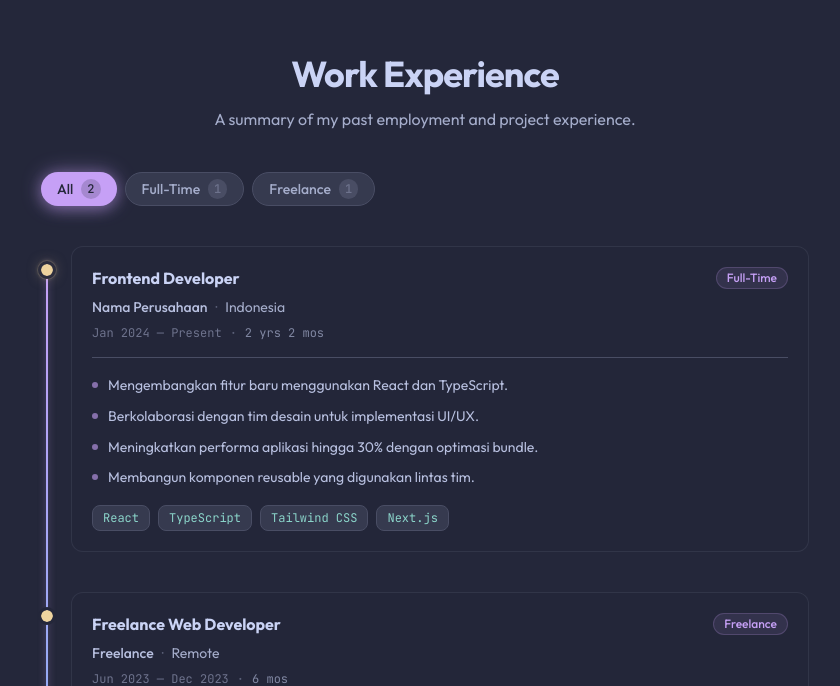
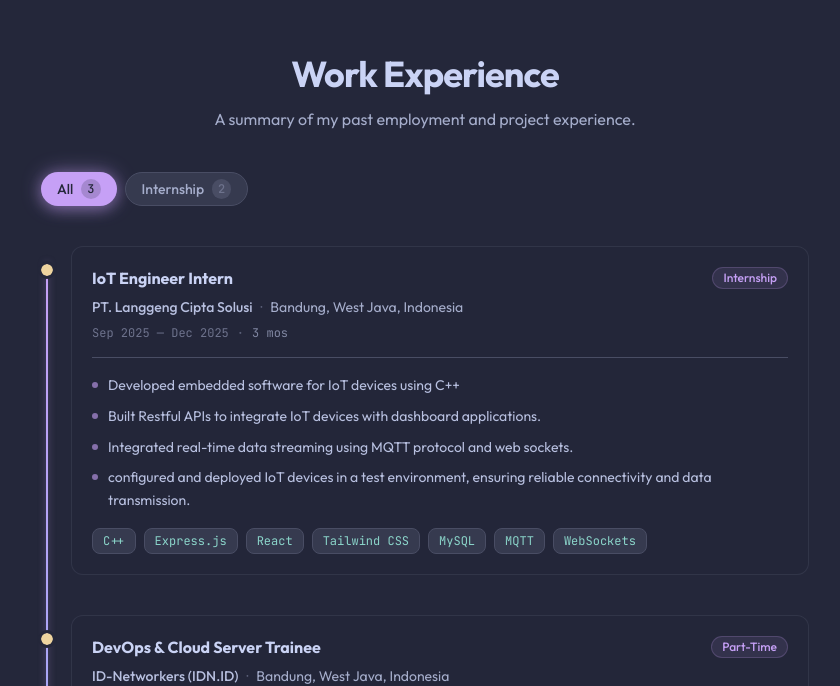
Before and after one commit to azrilpramudia/personal-website, a Next.js app: page / in a window 1280 px wide. Shown: the part 2114-2800 px from the top of the page, without its empty margins (215-1055 px from the left). Built offline with nearby package versions, Linux system fonts and the light colour scheme.

Commit message:
chore: change project, experience & types

```diff
--- a/src/components/layout/Footer.tsx
+++ b/src/components/layout/Footer.tsx
@@ -43,11 +43,11 @@ export default function Footer() {
             className="flex flex-col items-center md:items-start cursor-pointer group"
           >
             <span className="font-mono text-macchiato-text text-sm font-semibold tracking-wider group-hover:text-macchiato-lavender transition-colors">
-              {personalInfo.username}.dev
+              {personalInfo.username}
             </span>
-            <span className="text-macchiato-overlay0 text-xs mt-0.5">
+            {/* <span className="text-macchiato-overlay0 text-xs mt-0.5">
               {personalInfo.title}
-            </span>
+            </span> */}
           </button>
 
           {/* Nav links */}
--- a/src/components/sections/Contact.tsx
+++ b/src/components/sections/Contact.tsx
@@ -10,7 +10,6 @@ import {
   CopyIcon,
   CheckIcon,
   MapPinIcon,
-  ClockIcon,
 } from "@/src/components/ui/Icons";
 import { personalInfo } from "@/src/data/index";
 
@@ -222,11 +221,6 @@ export default function Contact() {
             <MapPinIcon size={14} />
             Located in Bandung, West Java, Indonesia
           </span>
-          <span className="hidden sm:block text-macchiato-surface2">·</span>
-          <span className="inline-flex items-center gap-1.5 text-xs font-mono text-macchiato-overlay0">
-            <ClockIcon size={14} />
-            Active 08.00 – 00.00 WIB
-          </span>
         </motion.div>
       </div>
     </section>
--- a/src/components/sections/Experience.tsx
+++ b/src/components/sections/Experience.tsx
@@ -14,7 +14,13 @@ import { experiences } from "@/src/data/experience";
 import type { Experience as ExperienceType } from "@/src/types";
 
 // ── Constants ─────────────────────────────────────────────────
-const FILTERS = ["All", "Full-Time", "Freelance", "Contract"] as const;
+const FILTERS = [
+  "All",
+  "Full-Time",
+  "Freelance",
+  "Contract",
+  "Internship",
+] as const;
 type Filter = (typeof FILTERS)[number];
 
 const DOT_SIZE = 12;
--- a/src/components/ui/ProjectCard.tsx
+++ b/src/components/ui/ProjectCard.tsx
@@ -5,6 +5,8 @@ import type { Project } from "@/src/types";
 
 // ── Tech icon slugs map ───────────────────────────────────────
 const TECH_ICON: Record<string, { slug: string; color: string }> = {
+  "C++": { slug: "cplusplus", color: "00599C" },
+  "Nest.js": { slug: "nestjs", color: "E0234E" },
   "Next.js": { slug: "nextdotjs", color: "cad3f5" },
   React: { slug: "react", color: "61DAFB" },
   "React.js": { slug: "react", color: "61DAFB" },
@@ -18,11 +20,12 @@ const TECH_ICON: Record<string, { slug: string; color: string }> = {
   MySQL: { slug: "mysql", color: "4479A1" },
   Prisma: { slug: "prisma", color: "cad3f5" },
   Docker: { slug: "docker", color: "2496ED" },
+  MQTT: { slug: "mqtt", color: "FFC135" },
   Git: { slug: "git", color: "F05032" },
+  "Socket.io": { slug: "socketdotio", color: "F05032" },
   Linux: { slug: "linux", color: "FCC624" },
   "Shadcn UI": { slug: "shadcnui", color: "cad3f5" },
   "Daisy UI": { slug: "daisyui", color: "FF9903" },
-  WordPress: { slug: "wordpress", color: "21759B" },
   PostgreSQL: { slug: "postgresql", color: "4169E1" },
   HTML: { slug: "html5", color: "E34F26" },
   CSS: { slug: "css3", color: "1572B6" },
--- a/src/data/experience.ts
+++ b/src/data/experience.ts
@@ -3,34 +3,72 @@ import type { Experience } from "@/src/types";
 export const experiences: Experience[] = [
   {
     id: "exp-1",
-    role: "Frontend Developer",
-    company: "Nama Perusahaan",
-    companyUrl: "https://perusahaan.com",
-    location: "Indonesia",
-    type: "Full-Time",
-    startDate: "Jan 2024",
-    endDate: "Present",
+    role: "IoT Engineer Intern",
+    company: "PT. Langgeng Cipta Solusi",
+    location: "Bandung, West Java, Indonesia",
+    type: "Internship",
+    startDate: "Sep 2025",
+    endDate: "Dec 2025",
     description: [
-      "Mengembangkan fitur baru menggunakan React dan TypeScript.",
-      "Berkolaborasi dengan tim desain untuk implementasi UI/UX.",
-      "Meningkatkan performa aplikasi hingga 30% dengan optimasi bundle.",
-      "Membangun komponen reusable yang digunakan lintas tim.",
+      "Developed embedded software for IoT devices using C++",
+      "Built Restful APIs to integrate IoT devices with dashboard applications.",
+      "Integrated real-time data streaming using MQTT protocol and web sockets.",
+      "configured and deployed IoT devices in a test environment, ensuring reliable connectivity and data transmission.",
     ],
-    techStack: ["React", "TypeScript", "Tailwind CSS", "Next.js"],
+    techStack: [
+      "C++",
+      "Express.js",
+      "React",
+      "Tailwind CSS",
+      "MySQL",
+      "MQTT",
+      "WebSockets",
+    ],
   },
   {
     id: "exp-2",
-    role: "Freelance Web Developer",
-    company: "Freelance",
-    location: "Remote",
-    type: "Freelance",
-    startDate: "Jun 2023",
-    endDate: "Dec 2023",
+    role: "DevOps & Cloud Server Trainee",
+    company: "ID-Networkers (IDN.ID)",
+    location: "Bandung, West Java, Indonesia",
+    type: "Part-Time",
+    startDate: "Apr 2022",
+    endDate: "May 2022",
     description: [
-      "Membuat website untuk klien UMKM lokal.",
-      "Mengelola proyek dari requirement gathering hingga deployment.",
-      "Mengimplementasikan desain responsif dengan Tailwind CSS.",
+      "Aquied knowledge of cloud server management and DevOps practices.",
+      "Gained hands-on experience with cloud platforms like AWS and CI/CD pipelines.",
+      "Developed practical skills in linux server administration, containerization with Docker, and Networking fundamentals.",
+      "Praticed advanced networking techniques, including fiber optic cable installation and maintenance, to ensure reliable and high-speed connectivity.",
     ],
-    techStack: ["Next.js", "Tailwind CSS", "WordPress"],
+    techStack: [
+      "AWS",
+      "CI/CD Pipelines",
+      "Git",
+      "Jenkins",
+      "Ansible",
+      "Docker",
+      "Linux",
+      "Networking",
+    ],
+  },
+  {
+    id: "exp-3",
+    role: "Computer Network Engineer",
+    company: "CV. Walatra Infotech Service",
+    location: "Bandung, West Java, Indonesia",
+    type: "Internship",
+    startDate: "Mar 2021",
+    endDate: "May 2021",
+    description: [
+      "Assisted in maintaining and configuring network infracstructure on Mikrotik RouterOS.",
+      "Managed and Optimized local network service, including LAN/WAN connectivity, DHCP configuration, and firewall rules.",
+      "Performed remote system administration task using SSH client, remote desktop, and othe remote access tools for efficient troubleshooting and maintenance.",
+      "Troubleshooting router and network issues, ensuring minimal downtime and optimal performance.",
+    ],
+    techStack: [
+      "Mikrotik RouterOS",
+      "SSH",
+      "Remote Desktop",
+      "Network Troubleshooting",
+    ],
   },
 ];
--- a/src/data/projects.ts
+++ b/src/data/projects.ts
@@ -3,36 +3,46 @@ import type { Project } from "@/src/types";
 export const projects: Project[] = [
   {
     id: "project-1",
-    title: "Personal Portfolio",
+    title: "Air Quality Monitoring Dashboard",
     description:
-      "Website portfolio pribadi yang dibangun dengan Next.js, Tailwind CSS, dan Framer Motion. Menampilkan project dan skill secara profesional.",
-    techStack: ["Next.js", "TypeScript", "Tailwind CSS", "Framer Motion"],
+      "Dashboard to monitor air quality in real-time with data from IoT sensors.",
+    techStack: [
+      "C++",
+      "Nest.js",
+      "Next.js",
+      "TypeScript",
+      "Tailwind CSS",
+      "MySQL",
+      "MQTT",
+      "Socket.io",
+      "Prisma",
+      "Docker",
+    ],
     imageUrl: "/images/projects/portfolio.png",
     liveUrl: "https://yourportfolio.com",
-    githubUrl: "https://github.com/username/portfolio",
+    githubUrl:
+      "https://github.com/azrilpramudia/air-quality-monitoring-rebuild",
     featured: true,
-    year: 2025,
   },
   {
     id: "project-2",
-    title: "Project Kedua",
+    title: "Himatif Uninus Website",
     description:
-      "Deskripsi singkat project kedua kamu di sini. Ceritakan apa yang dibangun dan masalah apa yang diselesaikan.",
-    techStack: ["React", "Node.js", "MongoDB"],
+      "The official website for the Informatics Engineering Student Association of Nusantara Islamic University (Himatif Uninus) which provides information about organizations, activities, and resources for students.",
+    techStack: ["React", "TypeScript", "Tailwind CSS", "Framer Motion"],
+    liveUrl: "https://yourportfolio.com",
     githubUrl: "https://github.com/username/project-2",
-    featured: true,
-    year: 2024,
+    featured: false,
   },
   {
     id: "project-3",
-    title: "Project Ketiga",
+    title: "Hidroakuaponik Agriculture Website",
     description:
-      "Deskripsi singkat project ketiga kamu di sini. Ceritakan apa yang dibangun dan masalah apa yang diselesaikan.",
-    techStack: ["Next.js", "MySQL", "Prisma"],
+      "A web application for managing and monitoring a hidroakuaponik agriculture system, allowing users to track plant growth, water quality, and system performance.",
+    techStack: ["React", "TypeScript", "Tailwind CSS", "Framer Motion"],
     liveUrl: "https://project-3.com",
     githubUrl: "https://github.com/username/project-3",
     featured: false,
-    year: 2024,
   },
 ];
 
--- a/src/types/index.ts
+++ b/src/types/index.ts
@@ -8,7 +8,7 @@ export interface Project {
   liveUrl?: string;
   githubUrl?: string;
   featured?: boolean;
-  year: number;
+  year?: number;
 }
 
 export type ExperienceType =
```
